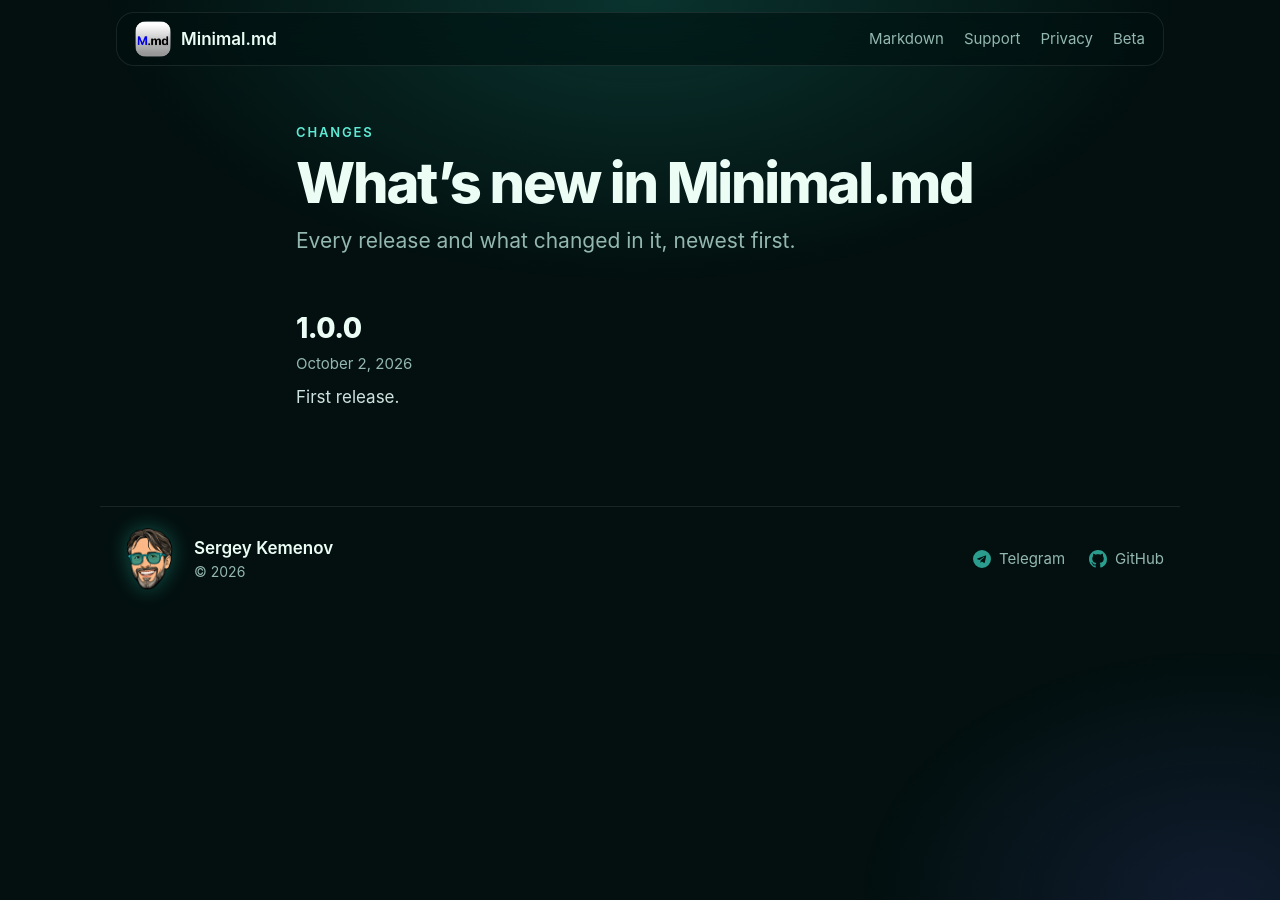
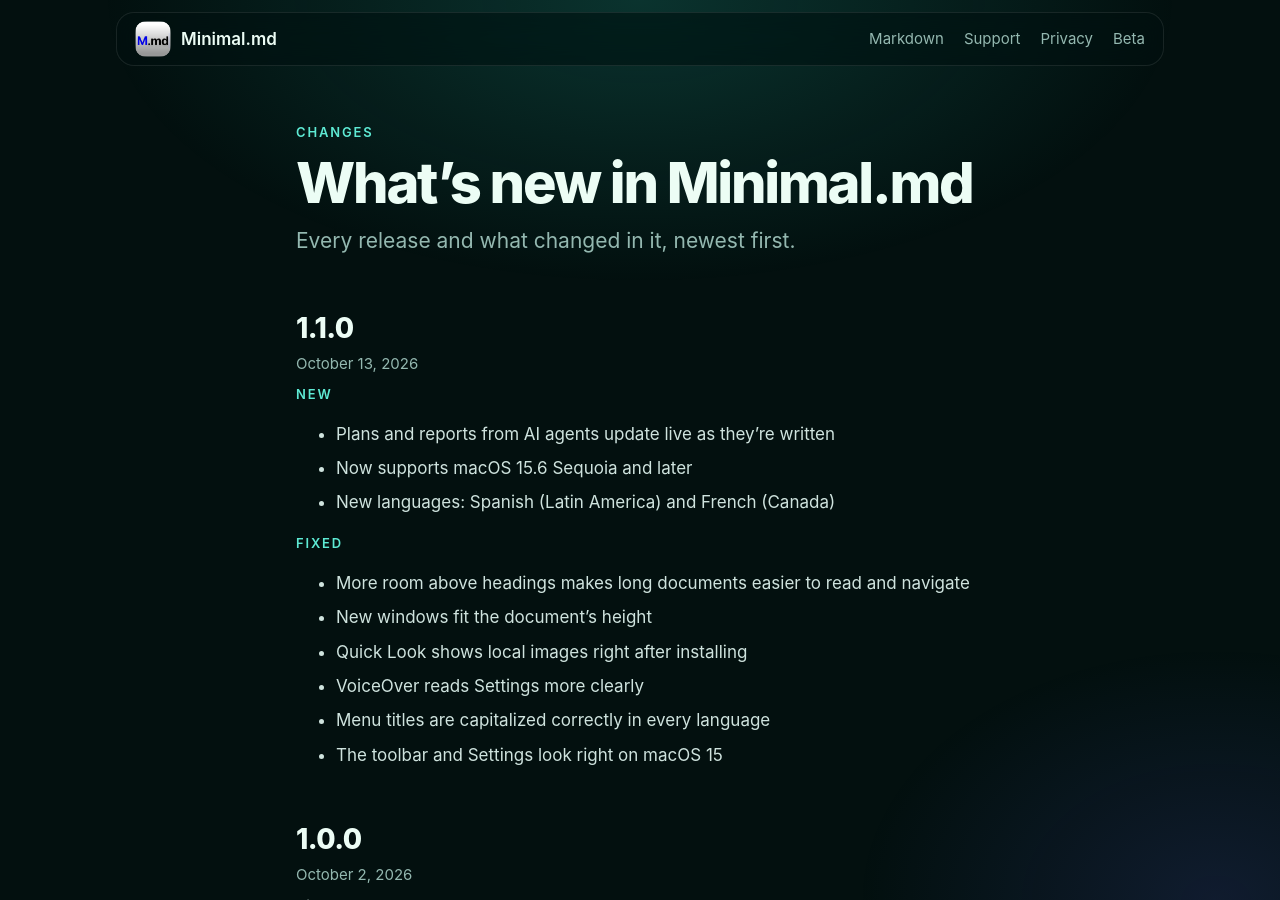
Before and after one commit to SKemenov/skemenov.github.io, a Jekyll site: the page built from docs/md/changes/index.md, in a window 1280 px wide and 900 px high. Built offline with Jekyll 4.4.1, drawn with Linux system fonts in a browser that asks for light colours.

Commit message:
[RF] Minimal.md 1.1 released (#26), squashed feature/release-1.1
* docs(md): require macOS 15.6 Sequoia and show the 1.1 document shot
* docs(md): name AI agents in the hero, trim the Features heading and subtitle
* docs(md): add 1.1.0 to the changelog and link it
* docs(md): redraw the link preview from the 1.1 shot
* docs(md): date the 1.1.0 changelog entry

```diff
--- a/docs/md/changes/index.md
+++ b/docs/md/changes/index.md
@@ -13,6 +13,28 @@
 Every release and what changed in it, newest first.
 {: .lead}
 
+## 1.1.0
+
+October 13, 2026
+{: .meta}
+
+NEW
+{: .eyebrow}
+
+- Plans and reports from AI agents update live as they’re written
+- Now supports macOS 15.6 Sequoia and later
+- New languages: Spanish (Latin America) and French (Canada)
+
+FIXED
+{: .eyebrow}
+
+- More room above headings makes long documents easier to read and navigate
+- New windows fit the document’s height
+- Quick Look shows local images right after installing
+- VoiceOver reads Settings more clearly
+- Menu titles are capitalized correctly in every language
+- The toolbar and Settings look right on macOS 15
+
 ## 1.0.0
 
 October 2, 2026
--- a/docs/md/support/index.html
+++ b/docs/md/support/index.html
@@ -48,7 +48,7 @@
     <h2>Frequently asked questions</h2>
 
     <h3>Where do I get Minimal.md?</h3>
-    <p>Minimal.md is free <a href="https://apps.apple.com/app/id6808280979">on the Mac App Store</a> and requires macOS 26 Tahoe or later.</p>
+    <p>Minimal.md is free <a href="https://apps.apple.com/app/id6808280979">on the Mac App Store</a> and requires macOS 15.6 Sequoia or later.</p>
 
     <h3>Why don't the images in my document show?</h3>
     <p>macOS lets Minimal.md read only the files you open. For images stored next to your document, a bar appears at the bottom of the window — choose the folder there to grant access. You can review and revoke access at any time in Settings → Privacy. Images on the web are never loaded: Minimal.md makes no network connections.</p>
@@ -71,8 +71,8 @@
     <h3>Which languages does Minimal.md support?</h3>
     <p>English, French, German, Italian, Russian and Spanish, following the language set for your Mac. Spotted a translation mistake, or want Minimal.md in your language? <a href="https://github.com/SKemenov/skemenov.github.io/issues/new?template=translation.md">Let us know</a>.</p>
 
-    <h3>Can I try new versions early?</h3>
-    <p>Yes — join the public beta on TestFlight. <a href="../beta/">The beta page</a> shows how, and what to test in the current build.</p>
+    <h3>What changed in the latest version?</h3>
+    <p>Every release and its changes are listed in the <a href="../changes/">changelog</a>, newest first.</p>
   </main>
 
   <footer>
--- a/docs/sitemap.xml
+++ b/docs/sitemap.xml
@@ -6,5 +6,6 @@
   <url><loc>https://skemenov.com/md/beta/</loc></url>
   <url><loc>https://skemenov.com/md/support/</loc></url>
   <url><loc>https://skemenov.com/md/privacy/</loc></url>
+  <url><loc>https://skemenov.com/md/changes/</loc></url>
   <url><loc>https://skemenov.com/countdown/</loc></url>
 </urlset>
```
Also changed, not shown: docs/md/index.html (+11 -6 lines), docs/assets/img/md/1-document.png (deleted), docs/assets/img/md/2-document.png (added), docs/assets/img/og/md.jpg.
